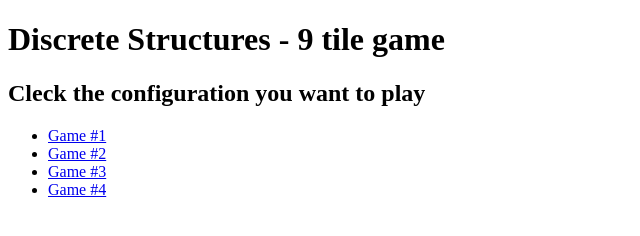
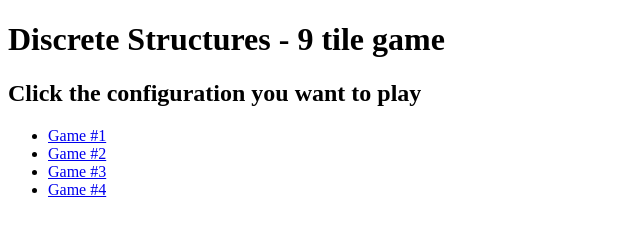
Before and after one commit to devsleepdev/NineTileGame, a plain HTML site: page index.html in a window 1280 px wide. Shown: the full height of the page, 0-640 px from the left. Drawn offline with Linux system fonts and the light colour scheme.

Commit message:
Update index.html , fix typo

```diff
--- a/index.html
+++ b/index.html
@@ -12,7 +12,7 @@
 </head>
 <body>
     <h1>Discrete Structures - 9 tile game</h1>
-    <h2>Cleck the configuration you want to play</h2>
+    <h2>Click the configuration you want to play</h2>
     <div>
         <ul>
         <li><a href="index1.html">Game #1</a></li>
```
